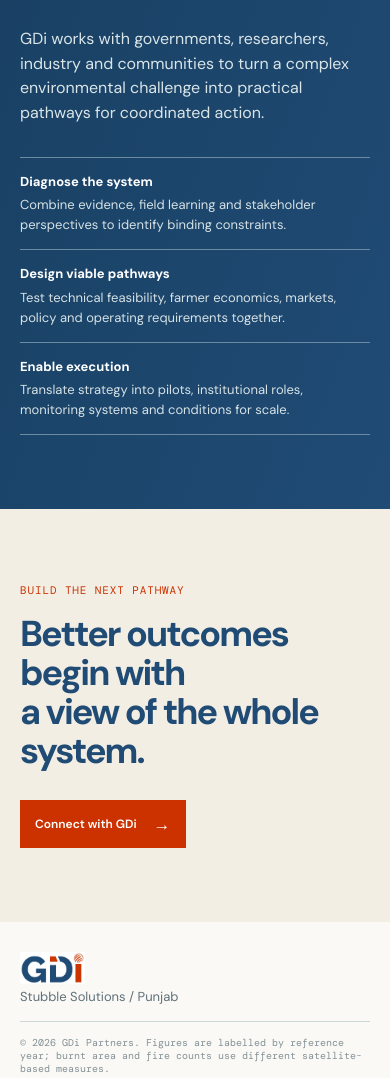
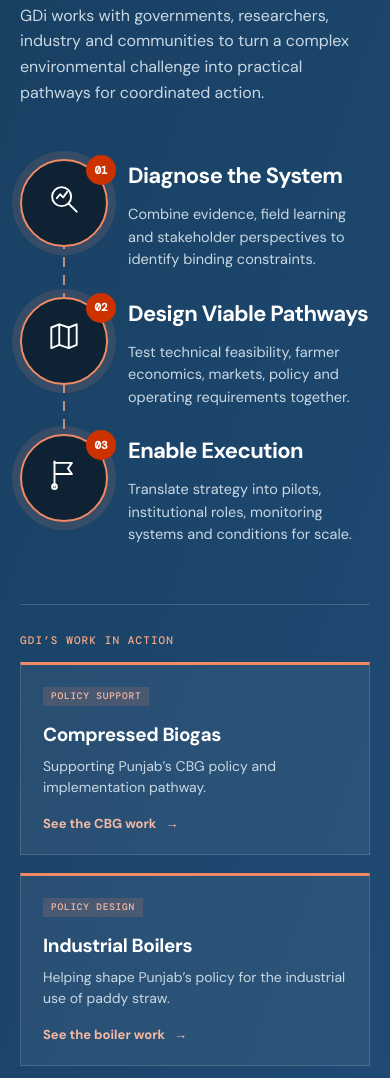
Before and after one commit to parthpandeyGDi/stubble-solutions, a plain HTML site: page index.html in a window 390 px wide. Shown: the part 6261-7339 px from the top of the page. Drawn offline with nearby package versions, Linux system fonts and the light colour scheme.

Commit message:
Redesign GDi's Work section as a process infographic
Diagnose -> Design -> Enable flow with icons and connectors, plus 'GDi's work
in action' cards linking to the CBG, industrial boiler and biochar work
sections (new #gdi-work anchors on those pages).

Co-Authored-By: Claude Opus 5.5 <noreply@anthropic.com>
Claude-Session: https://claude.ai/code/session_01Hsd7Qb8hrKNmf7n4n3u3Mu

```diff
--- a/hierarchy.css
+++ b/hierarchy.css
@@ -143,3 +143,37 @@ article.dark h3{font-size:clamp(18px,1.5vw,22px)!important;line-height:1.18!impo
 .cost-source{margin:14px 0 0;font-size:11px;color:#7a8a92}
 .cost-source a{color:#1d5f86;border-bottom:1px solid #b9cbd6;text-decoration:none}
 @media(max-width:1000px){.cost-cards{grid-template-columns:1fr}.cost-figure{margin-top:0}}
+
+/* GDi's work: process infographic */
+.gw{display:block!important}
+.gw-head h2{margin:0 0 14px}
+.gw-head>p{margin:0;color:#c9d8e3;font-size:16px;line-height:1.6}
+.gw-flow{position:relative;display:grid;grid-template-columns:repeat(3,minmax(0,1fr));gap:28px;margin:54px 0 0;padding:0;list-style:none;counter-reset:none}
+.gw-flow:before{content:'';position:absolute;top:44px;left:calc(16.66% - 0px);right:calc(16.66% - 0px);height:2px;background:repeating-linear-gradient(90deg,rgba(243,166,136,.75) 0 10px,transparent 10px 18px)}
+.gw-step{position:relative;text-align:center;padding:0 10px}
+.gw-node{position:relative;width:88px;height:88px;margin:0 auto 22px;border-radius:50%;background:#0e2233;border:2px solid #f08a64;display:grid;place-items:center;box-shadow:0 0 0 8px rgba(240,138,100,.12)}
+.gw-icon svg{width:38px;height:38px;fill:none;stroke:#fff;stroke-width:2.4;stroke-linecap:round;stroke-linejoin:round}
+.gw-num{position:absolute;top:-6px;right:-10px;width:30px;height:30px;border-radius:50%;background:#cb3200;color:#fff;display:grid;place-items:center;font:600 11px/1 'DM Mono',monospace}
+.gw-step h3{margin:0 0 10px;color:#fff;font-size:22px;letter-spacing:-.03em}
+.gw-step p{margin:0 auto;max-width:330px;color:#c9d8e3;font-size:14.5px;line-height:1.55}
+.gw-step:not(:last-child):after{content:'';position:absolute;top:38px;right:-20px;width:12px;height:12px;border-top:2px solid #f3a688;border-right:2px solid #f3a688;transform:rotate(45deg)}
+.gw-proofs{margin-top:58px;padding-top:30px;border-top:1px solid rgba(255,255,255,.16)}
+.gw-proofs-label{margin:0 0 16px;color:#f3a688;font:500 11px/1 'DM Mono',monospace;letter-spacing:.1em;text-transform:uppercase}
+.gw-proof-grid{display:grid;grid-template-columns:repeat(3,minmax(0,1fr));gap:18px}
+.gw-proof{display:flex;flex-direction:column;padding:22px 22px 20px;background:rgba(255,255,255,.06);border:1px solid rgba(255,255,255,.14);border-top:3px solid #f08a64;color:#fff;text-decoration:none;transition:background .2s,transform .2s}
+.gw-proof:hover{background:rgba(255,255,255,.11);transform:translateY(-3px)}
+.gw-tag{align-self:flex-start;padding:5px 8px;background:rgba(240,138,100,.16);color:#f6b9a2;font:500 9.5px/1 'DM Mono',monospace;letter-spacing:.08em;text-transform:uppercase}
+.gw-proof h4{margin:14px 0 6px;color:#fff;font-size:19px;letter-spacing:-.02em}
+.gw-proof p{margin:0 0 16px;color:#c9d8e3;font-size:14px;line-height:1.5}
+.gw-proof b{margin-top:auto;color:#f6b9a2;font-size:13px}
+.gw-proof em{font-style:normal;margin-left:6px}
+@media(max-width:860px){
+ .gw-flow{grid-template-columns:1fr;gap:26px}
+ .gw-flow:before{top:44px;bottom:110px;left:43px;right:auto;width:2px;height:auto;background:repeating-linear-gradient(180deg,rgba(243,166,136,.75) 0 10px,transparent 10px 18px)}
+ .gw-step{display:grid;grid-template-columns:88px 1fr;column-gap:20px;text-align:left;padding:0}
+ .gw-node{grid-row:span 2;margin:0}
+ .gw-step h3{align-self:end}
+ .gw-step p{margin:0;max-width:none}
+ .gw-step:not(:last-child):after{display:none}
+ .gw-proof-grid{grid-template-columns:1fr}
+}
--- a/index.html
+++ b/index.html
@@ -18,7 +18,7 @@
     <link href="https://fonts.googleapis.com/css2?family=DM+Mono:wght@400;500&family=DM+Sans:opsz,wght@9..40,400;9..40,500;9..40,600;9..40,700&display=swap" rel="stylesheet" />
     <link rel="stylesheet" href="home.css" />
     <link rel="stylesheet" href="logo.css" />
-    <link rel="stylesheet" href="hierarchy.css?v=20261125-1600c" />
+    <link rel="stylesheet" href="hierarchy.css?v=20261125-1615" />
   <script src="pathway-nav.js" defer></script></head>
   <body>
     <header class="topbar">
@@ -110,7 +110,11 @@
         </div>
       </section>
 
-      <section id="work" class="work"><div class="container work-grid"><div><p class="kicker light section-title on-dark"><span class="section-num">04</span><span class="section-name">GDi’s Work on Stubble Burning Management</span></p><h2>From fragmented interventions to a <em>working system.</em></h2></div><div><p>GDi works with governments, researchers, industry and communities to turn a complex environmental challenge into practical pathways for coordinated action.</p><div class="work-points"><p><b>Diagnose the system</b><span>Combine evidence, field learning and stakeholder perspectives to identify binding constraints.</span></p><p><b>Design viable pathways</b><span>Test technical feasibility, farmer economics, markets, policy and operating requirements together.</span></p><p><b>Enable execution</b><span>Translate strategy into pilots, institutional roles, monitoring systems and conditions for scale.</span></p></div></div></div></section>
+      <section id="work" class="work"><div class="container gw">
+        <div class="gw-head"><p class="kicker light section-title on-dark"><span class="section-num">04</span><span class="section-name">GDi’s Work on Stubble Burning Management</span></p><h2>From fragmented interventions to a <em>working system.</em></h2><p>GDi works with governments, researchers, industry and communities to turn a complex environmental challenge into practical pathways for coordinated action.</p></div>
+        <ol class="gw-flow"><li class="gw-step"><div class="gw-node"><span class="gw-num">01</span><div class="gw-icon"><svg viewBox="0 0 48 48" aria-hidden="true"><circle cx="21" cy="21" r="12"/><path d="M30 30l10 10"/><path d="M15 23l4-5 4 4 5-7"/></svg></div></div><h3>Diagnose the System</h3><p>Combine evidence, field learning and stakeholder perspectives to identify binding constraints.</p></li><li class="gw-step"><div class="gw-node"><span class="gw-num">02</span><div class="gw-icon"><svg viewBox="0 0 48 48" aria-hidden="true"><path d="M8 38V12l10-4 12 4 10-4v26l-10 4-12-4z"/><path d="M18 8v26M30 12v26"/></svg></div></div><h3>Design Viable Pathways</h3><p>Test technical feasibility, farmer economics, markets, policy and operating requirements together.</p></li><li class="gw-step"><div class="gw-node"><span class="gw-num">03</span><div class="gw-icon"><svg viewBox="0 0 48 48" aria-hidden="true"><path d="M12 40V8"/><path d="M12 10h22l-5 7 5 7H12"/><circle cx="12" cy="40" r="3"/></svg></div></div><h3>Enable Execution</h3><p>Translate strategy into pilots, institutional roles, monitoring systems and conditions for scale.</p></li></ol>
+        <div class="gw-proofs"><p class="gw-proofs-label">GDi’s work in action</p><div class="gw-proof-grid"><a class="gw-proof" href="cbg.html#gdi-work"><span class="gw-tag">Policy support</span><h4>Compressed Biogas</h4><p>Supporting Punjab’s CBG policy and implementation pathway.</p><b>See the CBG work <em>→</em></b></a><a class="gw-proof" href="industrial-boilers.html#gdi-work"><span class="gw-tag">Policy design</span><h4>Industrial Boilers</h4><p>Helping shape Punjab’s policy for the industrial use of paddy straw.</p><b>See the boiler work <em>→</em></b></a><a class="gw-proof" href="biochar.html#gdi"><span class="gw-tag">Ecosystem convening</span><h4>Paddy-Straw Biochar</h4><p>Convening 60+ stakeholders in Chandigarh on 9 April 2025 to shape a pathway for biochar.</p><b>See the biochar work <em>→</em></b></a></div></div>
+      </div></section>
       <section id="contact" class="contact"><div class="container"><p class="kicker">Build the next pathway</p><h2>Better outcomes begin with<br />a view of the whole system.</h2><a class="button" href="mailto:ankit@gdipartners.in">Connect with GDi <span>→</span></a></div></section>
     </main>
     <footer class="container"><a class="wordmark logo-link footer-logo" href="#top" aria-label="GDi Partners home"><img src="assets/gdi-logo.jpg" alt="GDi" /></a><p>Stubble Solutions / Punjab</p><small>© 2026 GDi Partners. Figures are labelled by reference year; burnt area and fire counts use different satellite-based measures.</small></footer>
```
Also changed, not shown: agri-reforms.html (+1 -1 lines), baling-storage.html (+1 -1 lines), behaviour-change.html (+1 -1 lines), biochar.html (+1 -1 lines), biodecomposer.html (+1 -1 lines), cbg.html (+2 -2 lines), crm.html (+1 -1 lines), ex-situ.html (+1 -1 lines), in-situ.html (+1 -1 lines), industrial-boilers.html (+2 -2 lines), pellets.html (+1 -1 lines), review-and-monitoring.html (+1 -1 lines), sources.html (+1 -1 lines), why-it-persists.html (+1 -1 lines).
